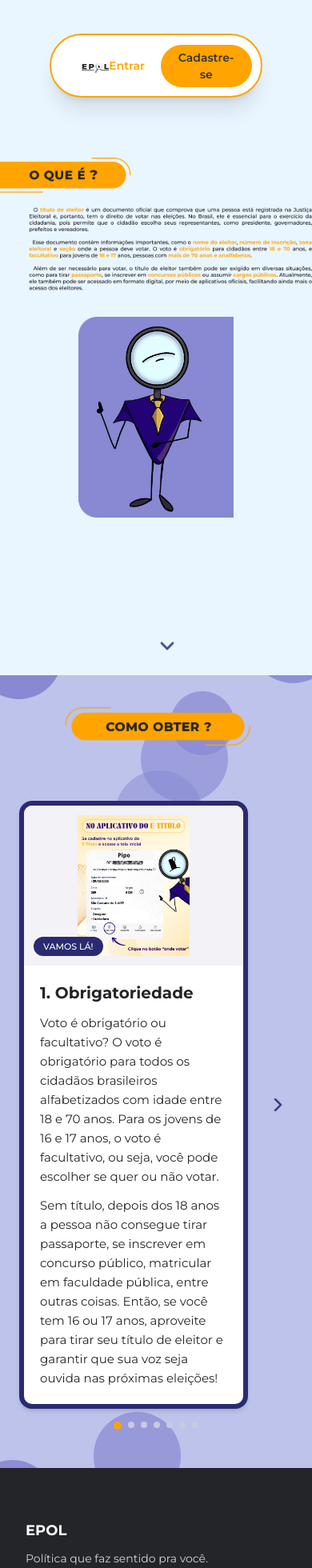
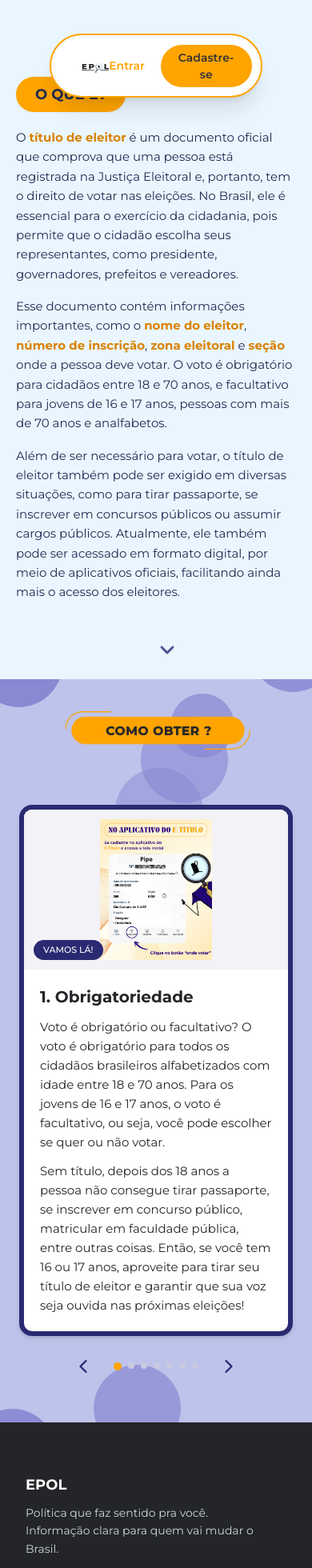
Before and after one commit to tcc-epol-ejs/epol-web, a React (Vite) app: page /etitulo in a window 390 px wide. Shown: the top 1960 px of the page at 80% size. Built offline with nearby package versions, Linux system fonts and the light colour scheme.

Commit message:
refactor: responsividade da pagina etitulo completa

```diff
--- a/src/components/carrosselEtitulo/index.tsx
+++ b/src/components/carrosselEtitulo/index.tsx
@@ -189,15 +189,24 @@ export default function StepCarousel() {
         {/* SETA DIREITA */}
         <button
           onClick={goNext}
-          className="arrow-right shrink-0 text-[#2a2a72] rounded-full p-[6px] hover:scale-125 hover:shadow-[0_0_16px_4px_rgba(42,42,114,0.4)] active:scale-95 transition-transform duration-200 ease-out"
+          className="arrow-right hidden sm:block shrink-0 text-[#2a2a72] rounded-full p-[6px] hover:scale-125 hover:shadow-[0_0_16px_4px_rgba(42,42,114,0.4)] active:scale-95 transition-transform duration-200 ease-out"
           aria-label="Próximo"
         >
           <FiChevronRight size={28} />
         </button>
       </div>
 
-      {/* BOLINHAS */}
-      <div className="flex gap-[8px]">
+      {/* SETAS + BOLINHAS */}
+      <div className="flex items-center gap-4">
+        <button
+          onClick={goPrev}
+          className="sm:hidden text-[#2a2a72] rounded-full p-2 active:scale-90 transition-transform"
+          aria-label="Anterior"
+        >
+          <FiChevronLeft size={28} />
+        </button>
+
+        <div className="flex gap-[8px] flex-wrap justify-center max-w-[180px] sm:max-w-none">
           {steps.map((_, i) => (
             <button
               key={i}
@@ -212,6 +221,15 @@ export default function StepCarousel() {
             />
           ))}
         </div>
+
+        <button
+          onClick={goNext}
+          className="sm:hidden text-[#2a2a72] rounded-full p-2 active:scale-90 transition-transform"
+          aria-label="Próximo"
+        >
+          <FiChevronRight size={28} />
+        </button>
+      </div>
     </div>
   );
 }
--- a/src/pages/etitulo/index.tsx
+++ b/src/pages/etitulo/index.tsx
@@ -38,33 +38,71 @@ function Etitulo() {
         </div>
 
         {/* PRIMEIRA PARTE SEÇÃO */}
-
-        {/* PRIMEIRA PARTE SEÇÃO */}
-        <div className="relative w-full min-h-[100dvh] bg-[#eaf6ff] flex flex-col md:flex-row justify-center md:justify-between items-center md:items-start overflow-hidden pt-24 sm:pt-32 md:pt-40 lg:pt-[8vw] pb-24 md:pb-20 px-4 sm:px-8 md:pl-[0vw] gap-8 md:gap-6">
+        <div className="relative w-full min-h-[100dvh] bg-[#eaf6ff] flex flex-col md:flex-row justify-center md:justify-between items-center md:items-start overflow-hidden pt-24 sm:pt-32 md:pt-40 lg:pt-[8vw] pb-24 md:pb-20 px-5 sm:px-8 md:pl-[0vw] gap-8 md:gap-6">
           {/* COLUNA ESQUERDA */}
-          <div className="flex flex-col items-center md:items-start w-full md:max-w-[55%] md:mt-[4vw] -mx-4 sm:mx-0">
+          <div className="flex flex-col items-center md:items-start w-full md:max-w-[55%] md:mt-[4vw]">
+            {/* Desktop: imagem original */}
             <img
               src={etitulo}
               alt="etitulo"
-              className="w-[calc(100%+2rem)] max-w-none sm:w-full sm:max-w-[520px] md:max-w-none md:w-[115%] lg:w-[130%] h-auto"
+              className="hidden md:block md:max-w-none md:w-[115%] lg:w-[130%] h-auto"
             />
+            {/* Celular: selo + texto */}
+            <div className="md:hidden flex w-full max-w-[480px] flex-col items-start gap-5">
+              <h1 className="rounded-full bg-[#FFA400] px-6 py-2 text-lg font-black text-[#1f2a52] shadow-sm">
+                O QUE É?
+              </h1>
+
+              <div className="space-y-4 text-[15px] leading-relaxed text-[#1f2a52]">
+                <p>
+                  O{' '}
+                  <strong className="text-[#D98200]">título de eleitor</strong>{' '}
+                  é um documento oficial que comprova que uma pessoa está
+                  registrada na Justiça Eleitoral e, portanto, tem o direito de
+                  votar nas eleições. No Brasil, ele é essencial para o
+                  exercício da cidadania, pois permite que o cidadão escolha
+                  seus representantes, como presidente, governadores, prefeitos
+                  e vereadores.
+                </p>
+                <p>
+                  Esse documento contém informações importantes, como o{' '}
+                  <strong className="text-[#D98200]">nome do eleitor</strong>,{' '}
+                  <strong className="text-[#D98200]">
+                    número de inscrição
+                  </strong>
+                  , <strong className="text-[#D98200]">zona eleitoral</strong> e{' '}
+                  <strong className="text-[#D98200]">seção</strong> onde a
+                  pessoa deve votar. O voto é obrigatório para cidadãos entre 18
+                  e 70 anos, e facultativo para jovens de 16 e 17 anos, pessoas
+                  com mais de 70 anos e analfabetos.
+                </p>
+                <p>
+                  Além de ser necessário para votar, o título de eleitor também
+                  pode ser exigido em diversas situações, como para tirar
+                  passaporte, se inscrever em concursos públicos ou assumir
+                  cargos públicos. Atualmente, ele também pode ser acessado em
+                  formato digital, por meio de aplicativos oficiais, facilitando
+                  ainda mais o acesso dos eleitores.
+                </p>
+              </div>
+            </div>
           </div>
 
-          {/* COLUNA DIREITA - MASCOTE */}
-          <div className="shrink-0 flex justify-center md:justify-end w-full md:w-[38%] md:max-w-[560px]">
+          {/* COLUNA DIREITA - MASCOTE (só desktop) */}
+          <div className="hidden md:flex shrink-0 justify-end w-[38%] max-w-[560px]">
             <div
               ref={trackRef}
-              className="relative w-[70%] max-w-[260px] aspect-square md:w-full md:max-w-none md:aspect-[480/500] md:mt-8"
+              className="relative w-full aspect-[480/500] mt-8"
             >
               <img
                 src={retanguloazul}
                 alt="retanguloazul"
-                className="absolute inset-0 w-full h-full object-contain md:inset-auto md:top-0 md:left-[30%]"
+                className="absolute top-0 left-[30%] w-full h-full object-contain"
               />
               <img
                 src={pipo_fechado}
                 alt="pipo_fechado"
-                className="absolute inset-0 w-full h-full object-contain md:inset-auto md:bottom-[-30%] md:left-[25%] md:w-[200%] md:h-[140%] md:object-cover"
+                className="absolute bottom-[-30%] left-[25%] w-[200%] h-[140%] object-cover"
               />
             </div>
           </div>
```
Lines whose indentation alone changed are shown as unchanged.
